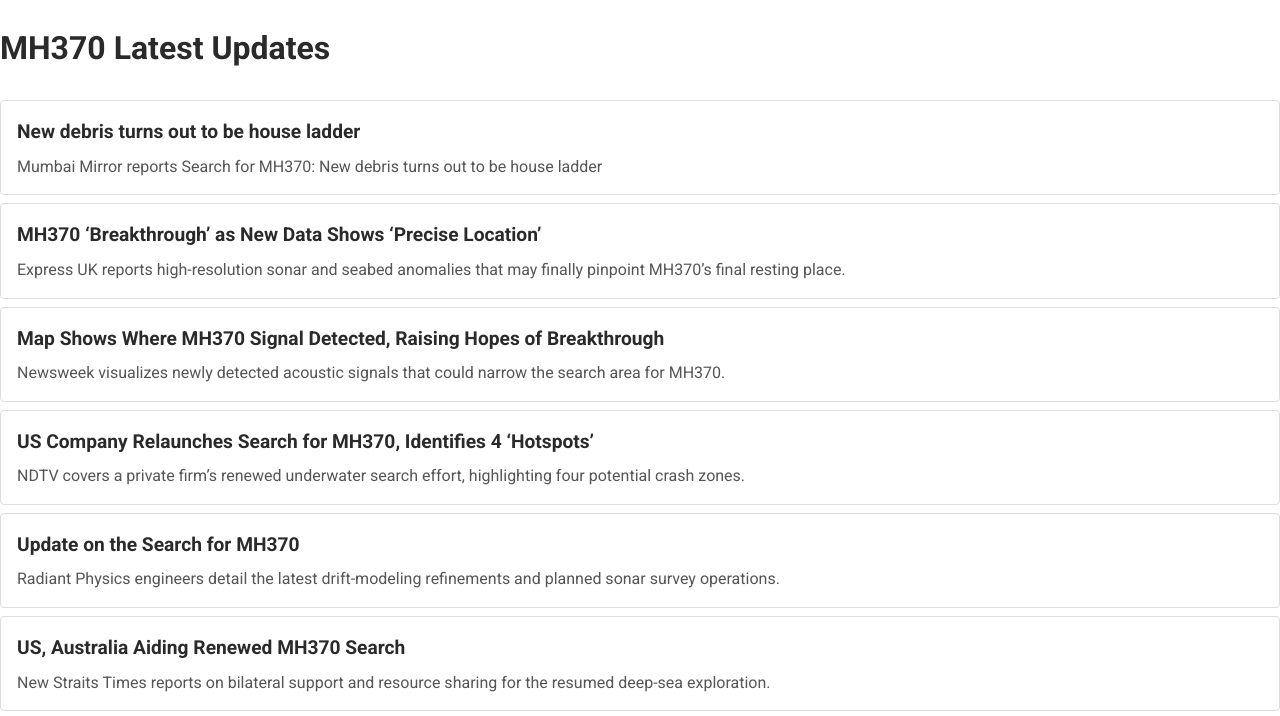
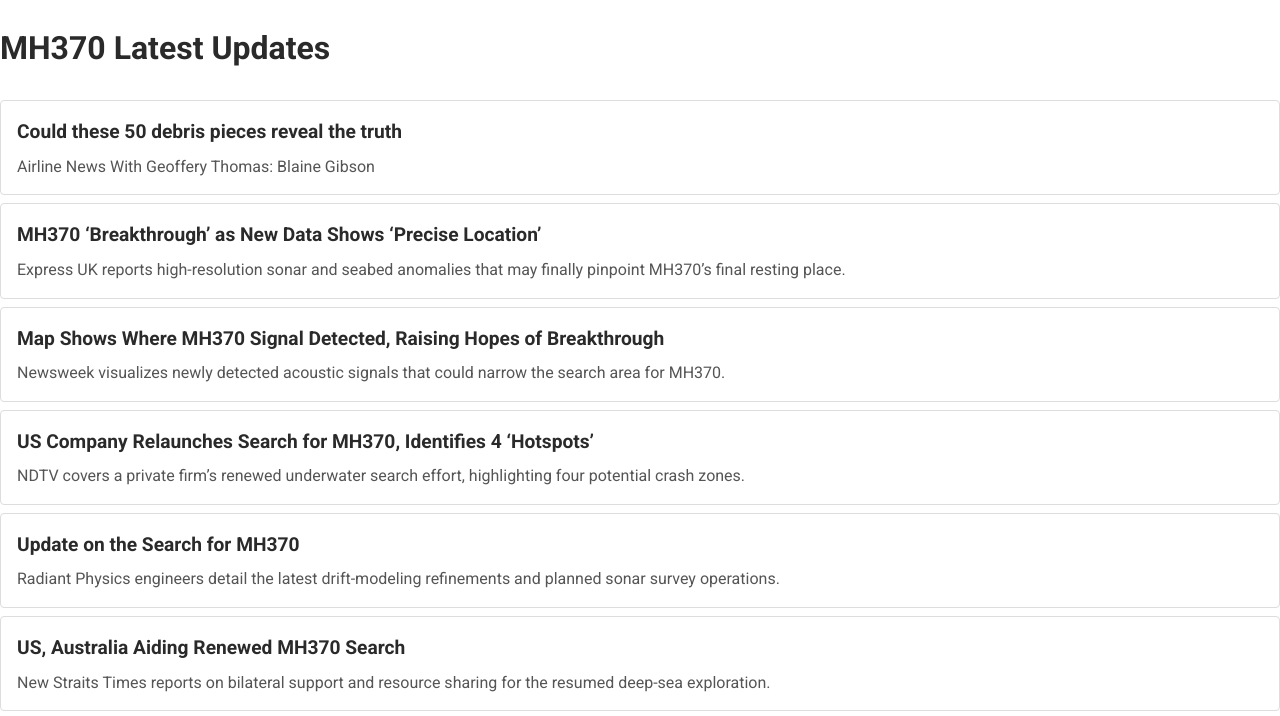
Before and after one commit to Shujogga/AirCrashArchives, a website: page navigation/latest news on unsolved cases/mh370/mh370-latest.html in a window 1280 px wide. Shown: the part 84-800 px from the top of the page. Drawn offline with Linux system fonts and the light colour scheme.

Commit message:
Update mh370-latest.html

```diff
--- a/navigation/latest news on unsolved cases/mh370/mh370-latest.html
+++ b/navigation/latest news on unsolved cases/mh370/mh370-latest.html
@@ -78,10 +78,10 @@
 <ul class="article-list">
 <li class="article-item">
     <a class="article-box"
-       href="https://mumbaimirror.indiatimes.com/news/world/search-for-mh370-new-debris-turns-out-to-be-house-ladder/articleshow/48324163.html"
+       href="https://www.msn.com/en-us/science/aeronautics/mh370-could-these-50-debris-pieces-reveal-the-truth/vi-AA1Ki10b?ocid=BingNewsVerp#details"
        target="_blank" rel="noopener noreferrer">
-      <h3>New debris turns out to be house ladder</h3>
-      <p>Mumbai Mirror reports Search for MH370: New debris turns out to be house ladder</p>
+      <h3>Could these 50 debris pieces reveal the truth</h3>
+      <p>Airline News With Geoffery Thomas: Blaine Gibson</p>
     </a>
   </li>
 
```
